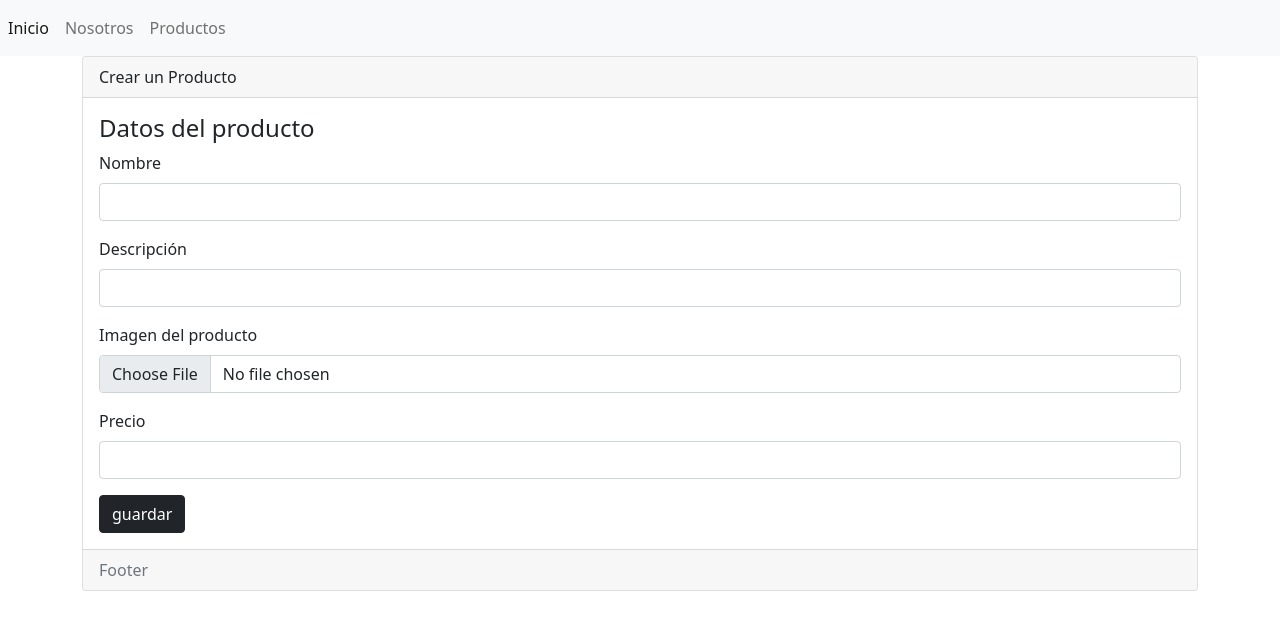
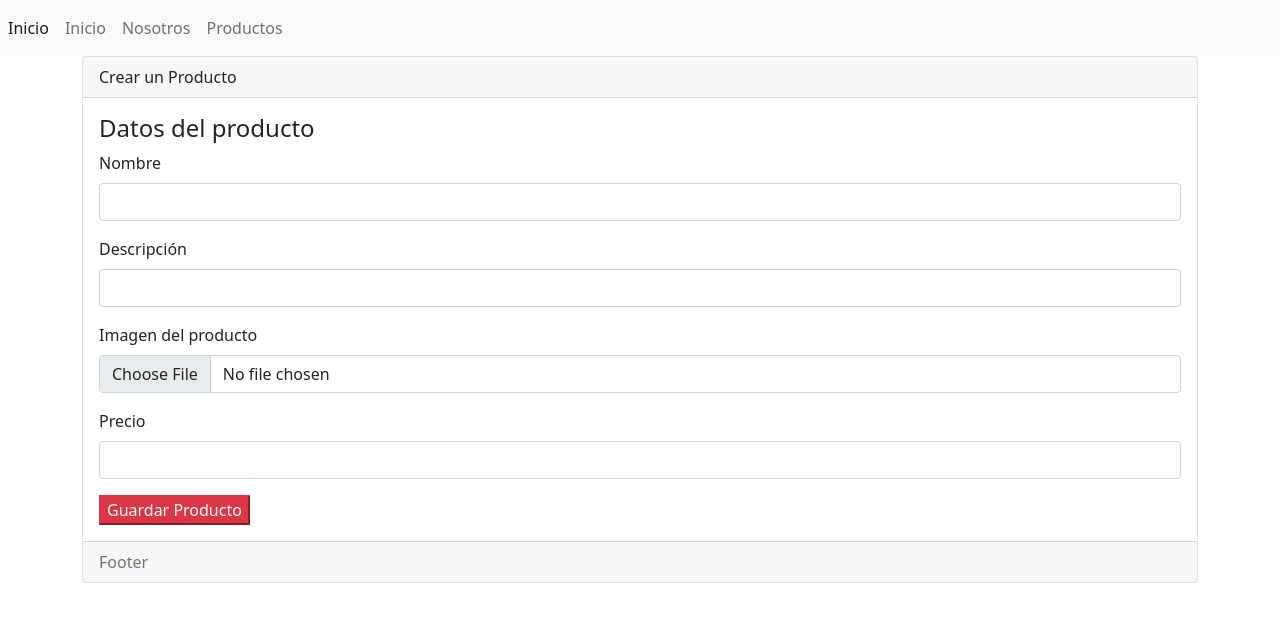
Before and after one commit to leondejungla/Proyectocac, a Django app: page /productos/crear in a window 1280 px wide. Shown: the top 630 px of the page. Run offline with Django 3.2, Linux system fonts and the light colour scheme.

Commit message:
Renovado

```diff
--- a/producto/templates/base.html
+++ b/producto/templates/base.html
@@ -17,6 +17,7 @@
       <nav class="navbar navbar-expand navbar-light bg-light">
           <div class="nav navbar-nav">
               <a class="nav-item nav-link active" href="#">Inicio <span class="visually-hidden">(current)</span></a>
+              <a class="nav-item nav-link" href="{% url 'inicio' %}">Inicio</a>
               <a class="nav-item nav-link" href="{% url 'nosotros' %}">Nosotros</a>
               <a class="nav-item nav-link" href="{% url 'productos' %}">Productos</a>
           </div>
--- a/producto/templates/productos/form.html
+++ b/producto/templates/productos/form.html
@@ -19,6 +19,6 @@
     <div class= "col-12 help-text">{{campo.errors}}</div>
 
     {% endfor %}
-    <input type="submit" value="guardar" name="" id="" class="btn btn-dark">
+    <input type="submit" value="Guardar Producto" name="" id="" class="btn-danger">
 
 </form>
--- a/producto/urls.py
+++ b/producto/urls.py
@@ -5,6 +5,7 @@ from django.contrib.staticfiles.urls import static
 
 urlpatterns = [
     path('', views.inicio,name='home'),
+    path('inicio',views.inicio, name= 'inicio'),
     path('nosotros', views.nosotros, name='nosotros'),
     path('productos', views.productos,name='productos'),
     path('productosjson', views.productosjson,name='productosjson'),
```
Also changed, not shown: producto/templates/paginas/inicio.html (added, +10 -0 lines), Imagenes/346B1C_00-IMS-es_ES.webp (added), Imagenes/HP-ENVY-17-se-renueva-con-chips-Intel-Core-de-10ma-Gen.jpg (added), Imagenes/maxresdefault.jpg (added).
